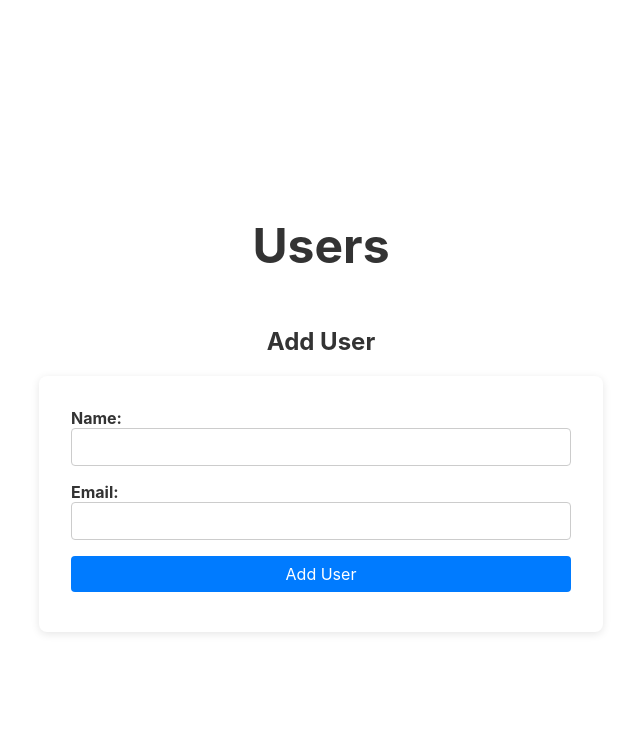
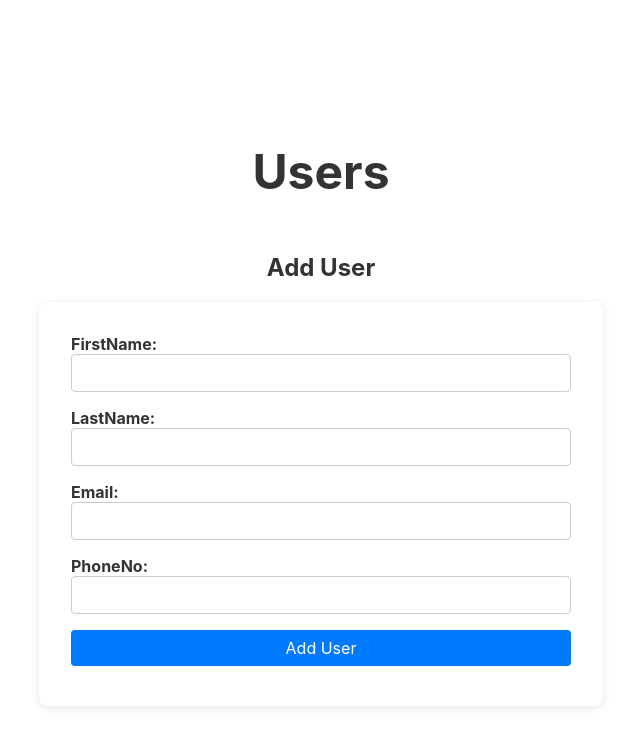
Before and after one commit to PoojaRaja146/MovieRecommendationApp, a Svelte app in the folder my-svelte-project/: page /addUser in a window 1280 px wide. Shown: the top 746 px of the page, without its empty margins (319-959 px from the left). Built offline with nearby package versions, Linux system fonts and the light colour scheme.

Commit message:
added changes in the name field for user page

```diff
--- a/my-svelte-project/src/routes/Home/loginPage.svelte
+++ b/my-svelte-project/src/routes/Home/loginPage.svelte
@@ -14,7 +14,7 @@
 
   async function handleLogin() {
     const users = await fetchUsers();
-    const validUsernames = users.map((user) => user.name);
+    const validUsernames = users.map((user) => user.firstName);
 
     // Validate username
     if (!validUsernames.includes(username)) {
--- a/my-svelte-project/src/routes/User/addUSer.svelte
+++ b/my-svelte-project/src/routes/User/addUSer.svelte
@@ -1,13 +1,15 @@
 <script>
     import axios from 'axios';
 
-    let newUser = { name: '', email: '' };
+    let newUser = { firstName: '', lastName: '',  email: '' };
 
 
     async function addUser() {
     const formData = new URLSearchParams();
-    formData.append('name', newUser.name);
+    formData.append('firstName', newUser.firstName);
+    formData.append('lastName', newUser.lastName);
     formData.append('email', newUser.email);
+    formData.append('phoneNo',newUser.phoneNo)
 
     try {
       const response = await axios.post('http://localhost:8086/api/v1/users/add', formData, {
@@ -27,12 +29,20 @@
   <h2>Add User</h2>
   <form on:submit|preventDefault={addUser}>
     <label>
-      Name:
-      <input bind:value={newUser.name} />
+      FirstName:
+      <input bind:value={newUser.firstName} />
+    </label>
+    <label>
+      LastName:
+      <input bind:value={newUser.lastName} />
     </label>
     <label>
       Email:
       <input bind:value={newUser.email} />
     </label>
+    <label>
+      PhoneNo:
+      <input bind:value={newUser.phoneNo} />
+    </label>
     <button type="submit">Add User</button>
   </form>
--- a/my-svelte-project/src/routes/User/deleteUser.svelte
+++ b/my-svelte-project/src/routes/User/deleteUser.svelte
@@ -28,7 +28,7 @@
   <ul>
     {#each users as user}
       <li>
-        {user.name}
+        {user.firstName} {user.lastName}
         <button on:click={() => selectedUserid = user.id}>Delete</button>
       </li>
     {/each}
--- a/my-svelte-project/src/routes/User/listUser.svelte
+++ b/my-svelte-project/src/routes/User/listUser.svelte
@@ -3,7 +3,7 @@
     import axios from 'axios';
 
     let users = [];
-    let newUser = { name: '', email: '' };
+    let newUser = { firstName: '', lastName:'', email: '' };
 
     onMount(async () => {
       const response = await axios.get('http://localhost:8086/api/v1/users/all');
@@ -17,6 +17,6 @@
 
   <ul>
     {#each users as user}
-      <li>{user.name} ({user.email})</li>
+      <li>{user.firstName} {user.lastName} ({user.email})</li>
     {/each}
   </ul>
--- a/my-svelte-project/src/routes/User/searchUser.svelte
+++ b/my-svelte-project/src/routes/User/searchUser.svelte
@@ -21,7 +21,7 @@
 
     // Reactive statement to filter users based on search term
     $: filteredUsers = users.filter(user =>
-        user.name.toLowerCase().includes(searchTerm.toLowerCase())
+        user.firstName.toLowerCase().includes(searchTerm.toLowerCase())
     );
 
     // Function to fetch user details by user ID
@@ -54,17 +54,18 @@
     <ul>
         {#each filteredUsers as user}
             <li>
-                <button on:click={() => selectUser(user)}>{user.name}</button>
+                <button on:click={() => selectUser(user)}>{user.firstName}{user.lastName}</button>
             </li>
         {/each}
     </ul>
 
     {#if selectedUser}
-        <h2>User Details for {selectedUser.name}</h2>
+        <h2>User Details for {selectedUser.firstName} {selectedUser.lastName}</h2>
         {#if selectedUser}
             <ul>
                 <li>ID: {selectedUser.id}</li>
-                <li>Name: {selectedUser.name}</li>
+                <li>FirstName: {selectedUser.firstName}</li>
+                <li>LastName: {selectedUser.lastName}</li>
                 <li>Email: {selectedUser.email}</li>
                 <!-- Add more details as needed -->
             </ul>
```
